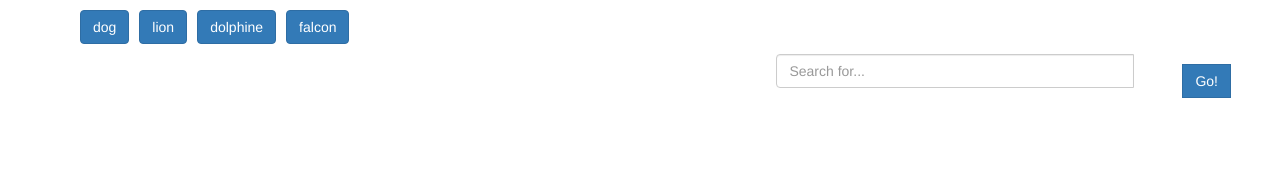
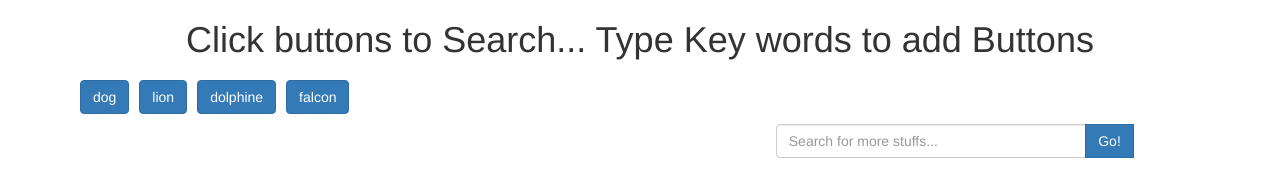
Before and after one commit to IamGiel/GifTastic, a plain HTML site: page index.html in a window 1280 px wide. Drawn offline with nearby package versions, Linux system fonts and the light colour scheme.

Commit message:
fix input

```diff
--- a/assets/style.css
+++ b/assets/style.css
@@ -1,3 +1,9 @@
+
+h1 {
+    text-align: center;
+}
+
+
 .input-group .form-control {
     position: relative;
     z-index: 2;
@@ -9,6 +15,14 @@
     color:blue;
 
 }
+.input-group-btn:last-child>.btn:not(:last-child):not(.dropdown-toggle) {
+    border-top-right-radius: 0;
+    border-bottom-right-radius: 0;
+    margin-left: -198%;
+    margin-top: 0%;
+    width:
+}
+
 .input-group-btn>.btn {
     position: relative;
     right: 103%;
@@ -40,6 +54,7 @@ img {
     border-color: #4E86EC;
     width: 31%;
     margin-top: 10%;
+    fixed_height
 }
 /*loading gifs - image runs*/
 .modal {
--- a/index.html
+++ b/index.html
@@ -13,12 +13,13 @@
 </head>
 <!--  -->
 <body>
+	<h1>Click buttons to Search... Type Key words to add Buttons</h1>
 	<div class="container" id="buttons-view">
 		<!-- test button -->
 	</div>
 	<!-- input/form -->
 	<div class="input-group">
-	  	<input type="text" class="form-control" id="newAnimals" placeholder="Search for...">
+	  	<input type="text" class="form-control" id="newAnimals" placeholder="Search for more stuffs...">
   		<span class="input-group-btn">
     		<button class="btn btn-primary" id="newButtons" type="submit">Go!</button> <br><br>
   		</span>
```
